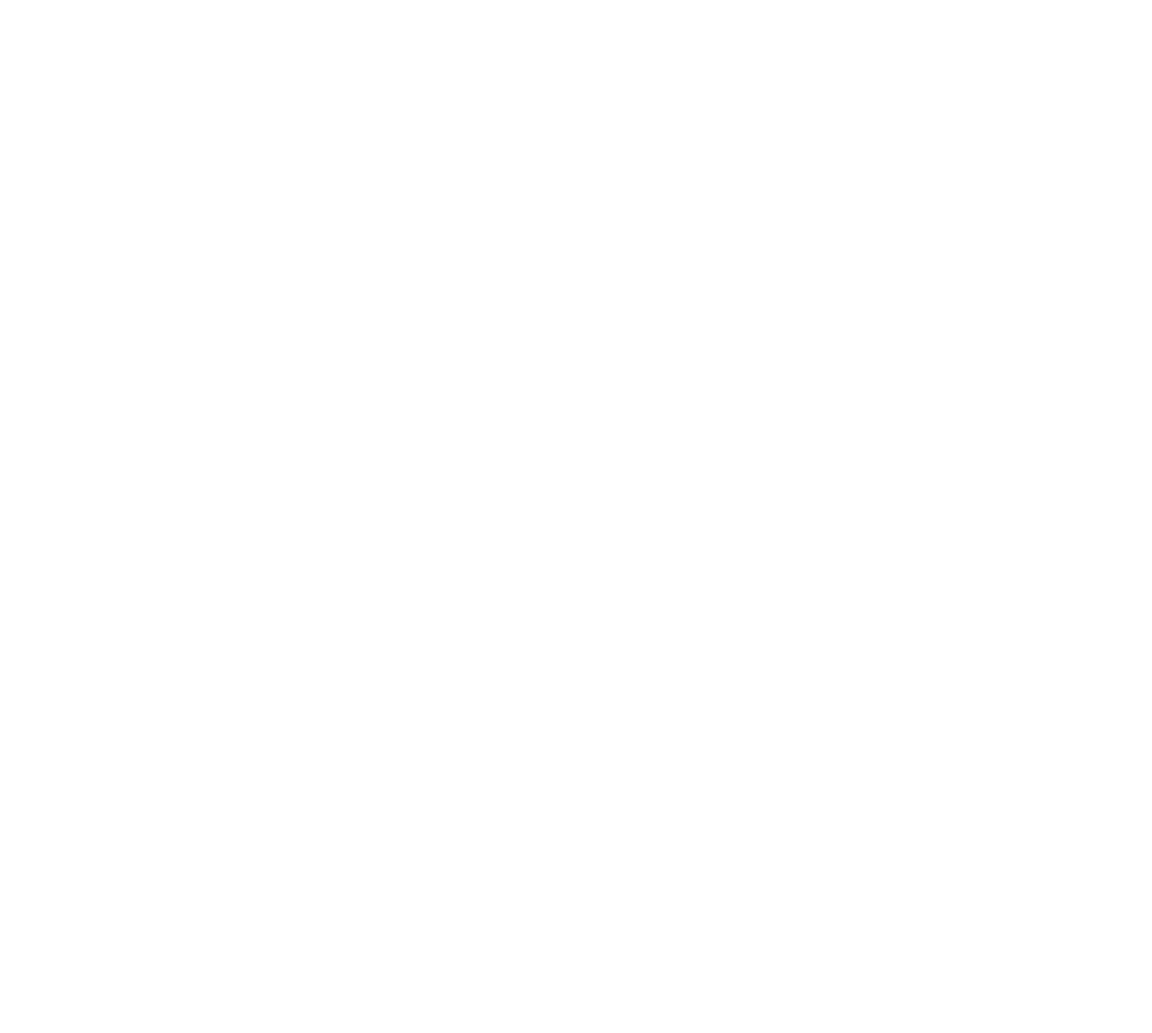
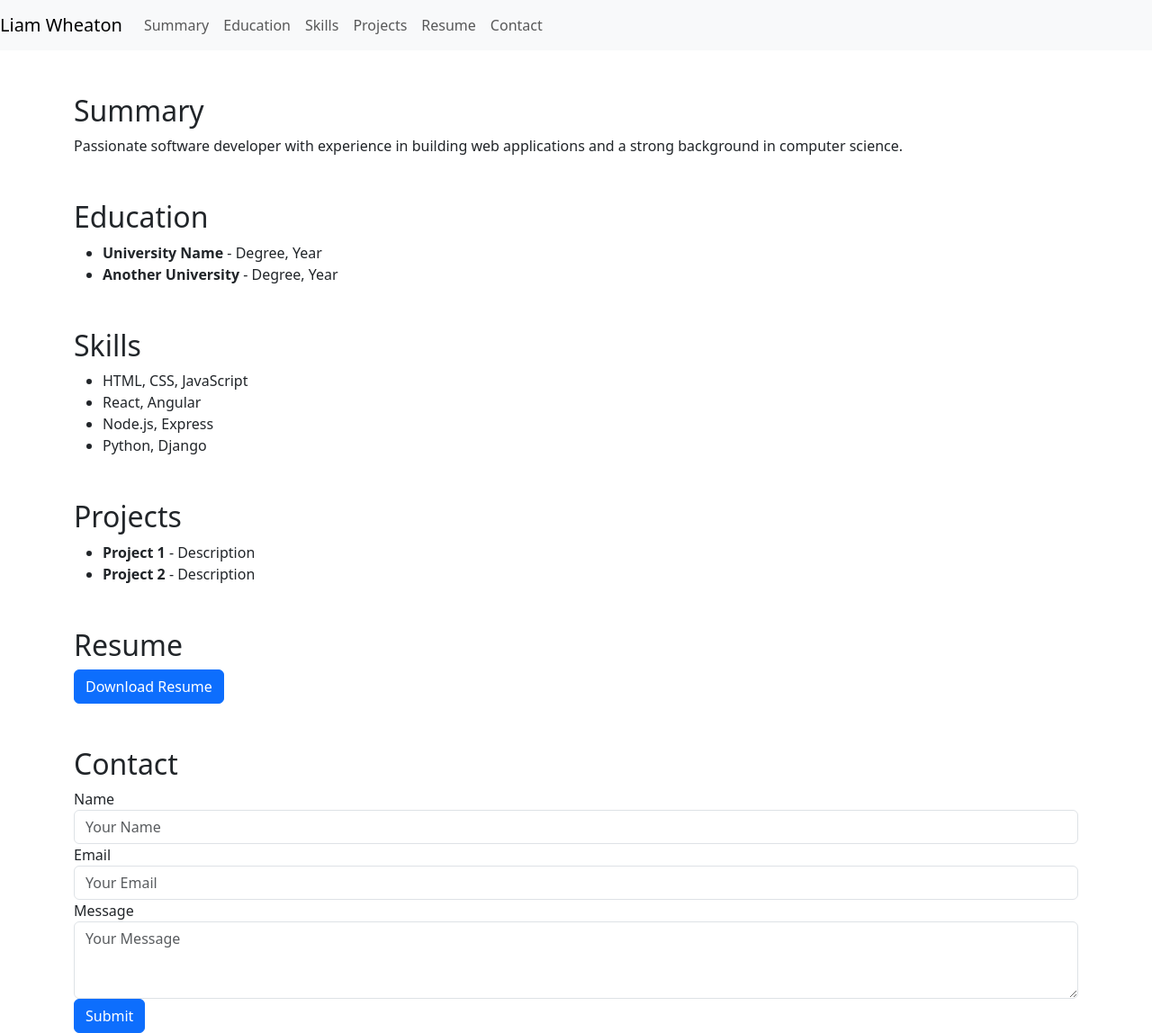
Before and after one commit to liamwheaton-software/liamwheaton-software.github.io, a plain HTML site: page index.html in a window 1280 px wide. Shown: the whole page at 90% size. Before the commit the page ends 800 px from the top, so only its background shows below. Drawn offline with nearby package versions, Linux system fonts and the light colour scheme.

Commit message:
Update index.html

```diff
--- a/index.html
+++ b/index.html
@@ -3,9 +3,93 @@
 <head>
     <meta charset="UTF-8">
     <meta name="viewport" content="width=device-width, initial-scale=1.0">
-    <title>Liam Wheaton's Portfolio 🟢</title>
+    <title>Liam Wheaton's Portfolio</title>
+    <link href="https://cdn.jsdelivr.net/npm/bootstrap@5.3.3/dist/css/bootstrap.min.css" rel="stylesheet" integrity="sha384-QWTKZyjpPEjISv5WaRU9OFeRpok6YctnYmDr5pNlyT2bRjXh0JMhjY6hW+ALEwIH" crossorigin="anonymous">
+    <script src="https://cdn.jsdelivr.net/npm/bootstrap@5.3.3/dist/js/bootstrap.bundle.min.js" integrity="sha384-YvpcrYf0tY3lHB60NNkmXc5s9fDVZLESaAA55NDzOxhy9GkcIdslK1eN7N6jIeHz" crossorigin="anonymous"></script>
 </head>
 <body>
+<!-- Navigation Bar -->
+<nav class="navbar navbar-expand-lg navbar-light bg-light">
+    <a class="navbar-brand" href="#">Liam Wheaton</a>
+    <button class="navbar-toggler" type="button" data-toggle="collapse" data-target="#navbarNav" aria-controls="navbarNav" aria-expanded="false" aria-label="Toggle navigation">
+        <span class="navbar-toggler-icon"></span>
+    </button>
+    <div class="collapse navbar-collapse" id="navbarNav">
+        <ul class="navbar-nav ml-auto">
+            <li class="nav-item"><a class="nav-link" href="#summary">Summary</a></li>
+            <li class="nav-item"><a class="nav-link" href="#education">Education</a></li>
+            <li class="nav-item"><a class="nav-link" href="#skills">Skills</a></li>
+            <li class="nav-item"><a class="nav-link" href="#projects">Projects</a></li>
+            <li class="nav-item"><a class="nav-link" href="#resume">Resume</a></li>
+            <li class="nav-item"><a class="nav-link" href="#contact">Contact</a></li>
+        </ul>
+    </div>
+</nav>
 
+<!-- Summary Section -->
+<section id="summary" class="container mt-5">
+    <h2>Summary</h2>
+    <p>Passionate software developer with experience in building web applications and a strong background in computer science.</p>
+</section>
+
+<!-- Education Section -->
+<section id="education" class="container mt-5">
+    <h2>Education</h2>
+    <ul>
+        <li><strong>University Name</strong> - Degree, Year</li>
+        <li><strong>Another University</strong> - Degree, Year</li>
+    </ul>
+</section>
+
+<!-- Skills Section -->
+<section id="skills" class="container mt-5">
+    <h2>Skills</h2>
+    <ul>
+        <li>HTML, CSS, JavaScript</li>
+        <li>React, Angular</li>
+        <li>Node.js, Express</li>
+        <li>Python, Django</li>
+    </ul>
+</section>
+
+<!-- Projects Section -->
+<section id="projects" class="container mt-5">
+    <h2>Projects</h2>
+    <ul>
+        <li><strong>Project 1</strong> - Description</li>
+        <li><strong>Project 2</strong> - Description</li>
+    </ul>
+</section>
+
+<!-- Resume Section -->
+<section id="resume" class="container mt-5">
+    <h2>Resume</h2>
+    <a href="path/to/resume.pdf" class="btn btn-primary">Download Resume</a>
+</section>
+
+<!-- Contact Section -->
+<section id="contact" class="container mt-5">
+    <h2>Contact</h2>
+    <form>
+        <div class="form-group">
+            <label for="name">Name</label>
+            <input type="text" class="form-control" id="name" placeholder="Your Name">
+        </div>
+        <div class="form-group">
+            <label for="email">Email</label>
+            <input type="email" class="form-control" id="email" placeholder="Your Email">
+        </div>
+        <div class="form-group">
+            <label for="message">Message</label>
+            <textarea class="form-control" id="message" rows="3" placeholder="Your Message"></textarea>
+        </div>
+        <button type="submit" class="btn btn-primary">Submit</button>
+    </form>
+</section>
+
+<!-- Bootstrap JS and dependencies -->
+<script src="https://code.jquery.com/jquery-3.5.1.slim.min.js"></script>
+<script src="https://cdn.jsdelivr.net/npm/@popperjs/core@2.9.2/dist/umd/popper.min.js"></script>
+<script src="https://stackpath.bootstrapcdn.com/bootstrap/4.5.2/js/bootstrap.min.js"></script>
 </body>
 </html>
```
